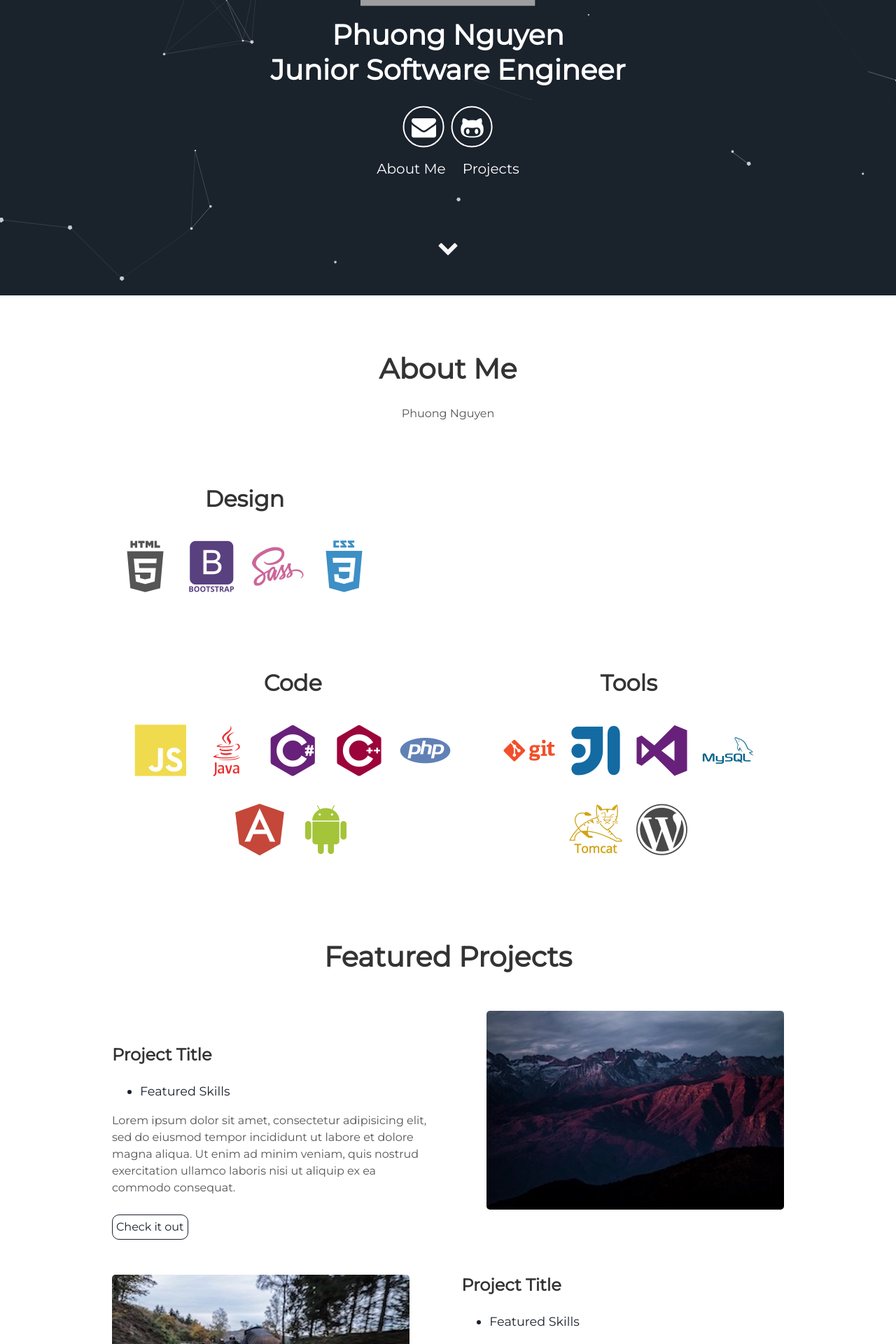
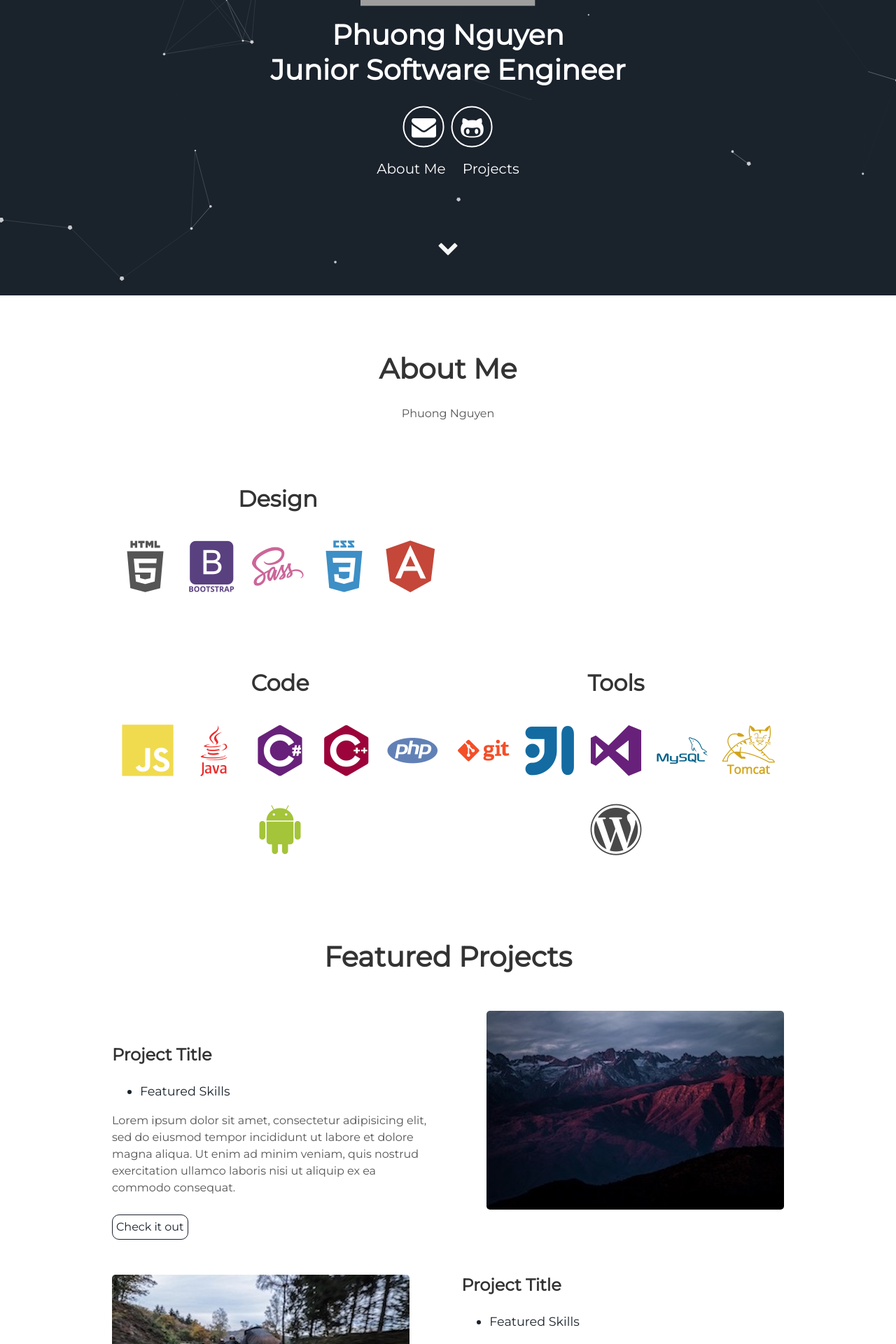
Before and after one commit to phuongnguyen0610/phuongnguyen0610.github.io, a Jekyll site: the page built from index.html, in a window 1280 px wide. Shown: the part 478-2398 px from the top of the page at 70% size. Built offline with Jekyll 4.4.1, drawn with Linux system fonts in a browser that asks for light colours; grey boxes are pictures that could not be loaded.

Commit message:
Update about.html

```diff
--- a/_includes/about.html
+++ b/_includes/about.html
@@ -9,6 +9,7 @@
       <i class="devicon-bootstrap-plain-wordmark colored"></i>
       <i class="devicon-sass-original colored"></i>
       <i class="devicon-css3-plain-wordmark colored"></i>
+      <i class="devicon-angularjs-plain colored"></i>
     </div>
 
 </div>
@@ -20,7 +21,6 @@
     <i class="devicon-csharp-plain colored"></i>
     <i class="devicon-cplusplus-plain colored"></i>
     <i class="devicon-php-plain colored"></i>
-    <i class="devicon-angularjs-plain colored"></i>
     <i class="devicon-android-plain colored"></i>
   </div>
   <div class="tech">
```
